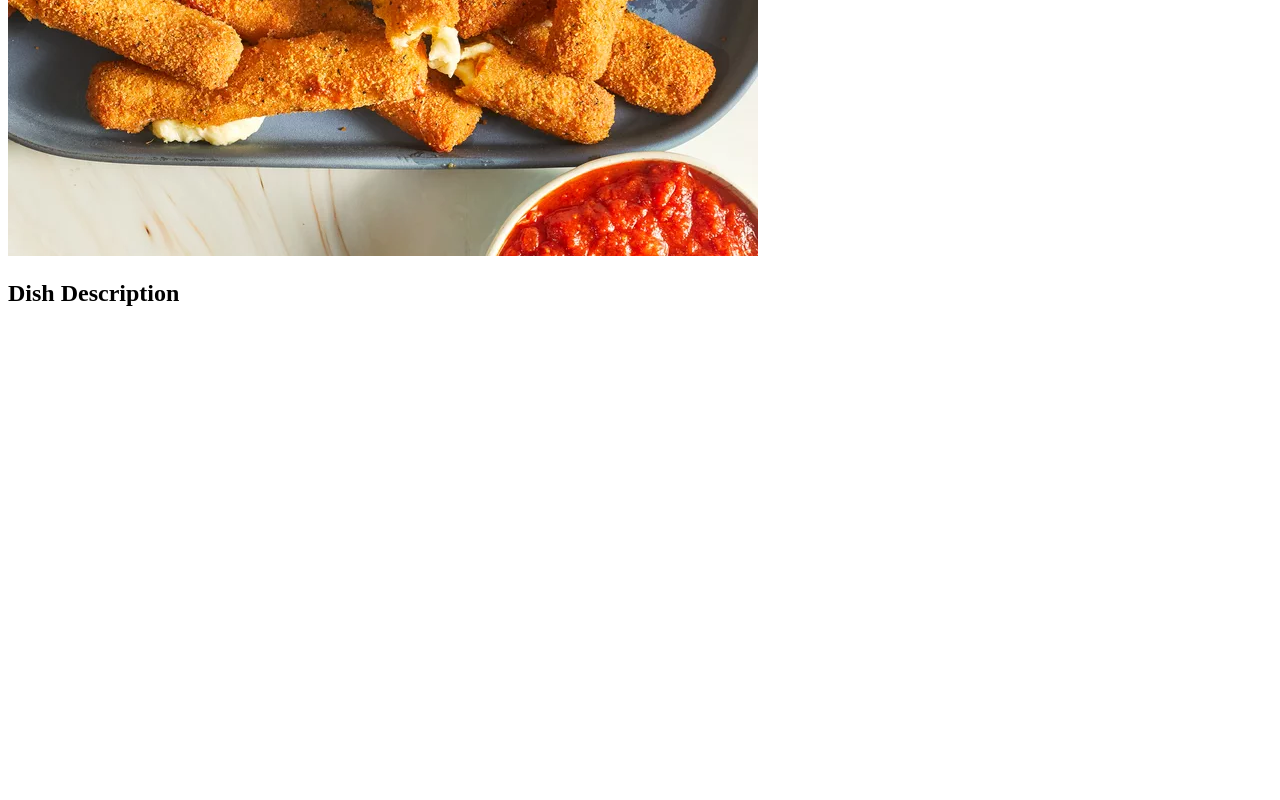
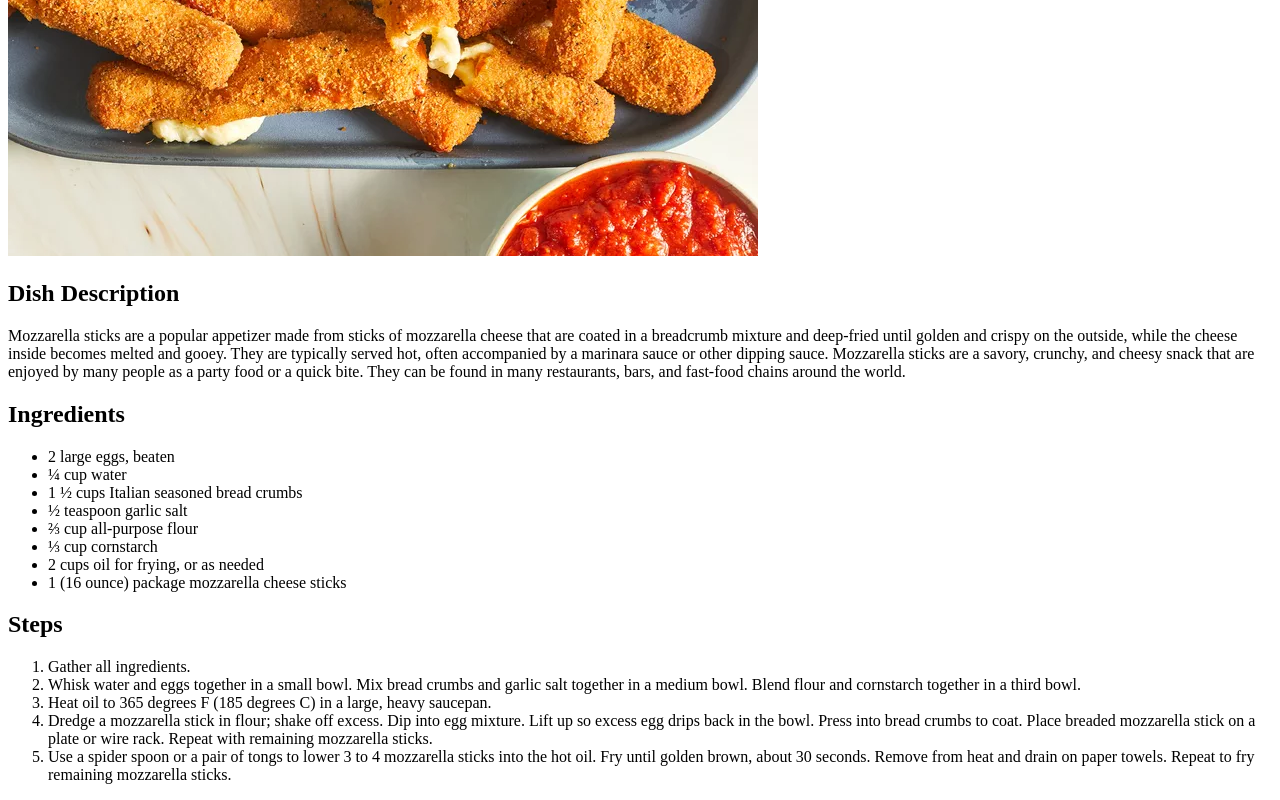
Before and after one commit to dsoto30/odin-recipes, a plain HTML site: page recipes/mozzarella-sticks.html in a window 1280 px wide. Shown: the part 387-1187 px from the top of the page. Before the commit the page ends 800 px from the top, so only its background shows below. Drawn offline with Linux system fonts and the light colour scheme.

Commit message:
Add to mozarella sticks page
Such as ingredients and steps to make dish

```diff
--- a/recipes/mozzarella-sticks.html
+++ b/recipes/mozzarella-sticks.html
@@ -10,5 +10,43 @@
     <h1>Fried Mozzarella Cheese Sticks</h1>
     <img src="images/mozzarella.webp" alt="Mozzarella Sticks">
     <h2>Dish Description</h2>
+    <p>
+        Mozzarella sticks are a popular appetizer made from sticks of mozzarella cheese that are coated in a
+        breadcrumb mixture and deep-fried until golden and crispy on the outside, while the cheese inside
+        becomes melted and gooey. They are typically served hot, often accompanied by a marinara sauce or
+        other dipping sauce. Mozzarella sticks are a savory, crunchy, and cheesy snack that are enjoyed by
+        many people as a party food or a quick bite. They can be found in many restaurants, bars, and fast-food
+        chains around the world.
+    </p>
+    <h2>Ingredients</h2>
+    <ul>
+        <li>2 large eggs, beaten</li>
+        <li>¼ cup water</li>
+        <li>1 ½ cups Italian seasoned bread crumbs</li>
+        <li>½ teaspoon garlic salt</li>
+        <li>⅔ cup all-purpose flour</li>
+        <li>⅓ cup cornstarch</li>
+        <li>2 cups oil for frying, or as needed</li>
+        <li>1 (16 ounce) package mozzarella cheese sticks</li>
+    </ul>
+    <h2>Steps</h2>
+    <ol>
+        <li>Gather all ingredients.</li>
+        <li>Whisk water and eggs together in a small bowl.
+            Mix bread crumbs and garlic salt together in a medium bowl.
+            Blend flour and cornstarch together in a third bowl.
+        </li>
+        <li>Heat oil to 365 degrees F (185 degrees C) in a large, heavy saucepan.</li>
+        <li>Dredge a mozzarella stick in flour; shake off excess.
+            Dip into egg mixture. Lift up so excess egg drips back in the bowl. Press into bread crumbs to coat.
+            Place breaded mozzarella stick on a plate or wire rack.
+            Repeat with remaining mozzarella sticks.
+        </li>
+        <li>
+            Use a spider spoon or a pair of tongs to lower 3 to 4 mozzarella sticks into the hot oil.
+            Fry until golden brown, about 30 seconds. Remove from heat and drain on paper towels.
+            Repeat to fry remaining mozzarella sticks.
+        </li>
+    </ol>
 </body>
 </html>
```
